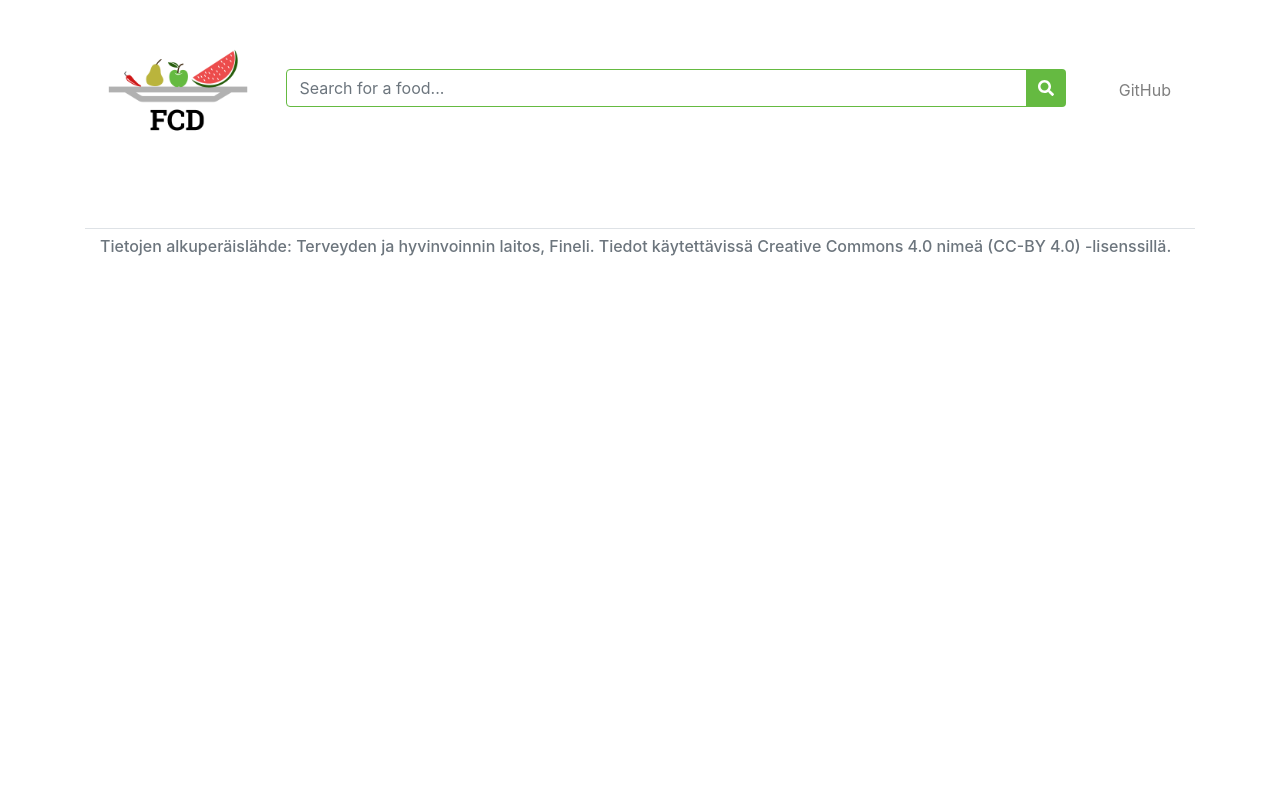
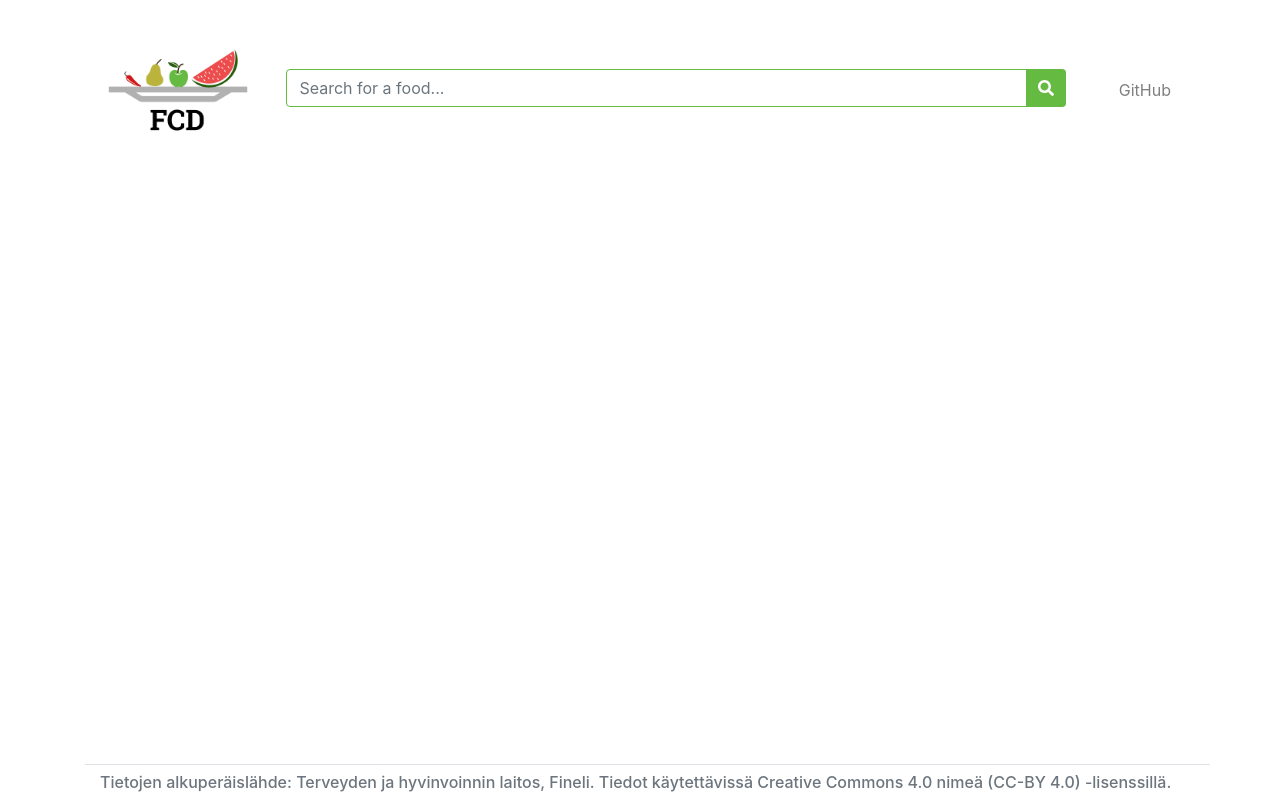
Before and after one commit to ArttuOll/FoodComponentDashboard, a React (Create React App) app: page / in a window 1280 px wide. Built offline with nearby package versions, Linux system fonts and the light colour scheme.

Commit message:
Kiinnitä alatunniste sivun alaosaan
Bodysta tehtiin vähintään yhden näytön kokoinen ja kiinnitettiin
alatunniste sen alle.

```diff
--- a/src/App.jsx
+++ b/src/App.jsx
@@ -3,13 +3,14 @@ import Container from "react-bootstrap/Container";
 import Body from "./elements/body/body";
 import Footer from "./elements/footer/footer";
 import Header from "./elements/header/header";
+import "styles.css";
 
 function App() {
   const [foodData, setFoodData] = useState([]);
   const [foodName, setFoodName] = useState("");
 
   return (
-    <Container>
+    <Container className="bottomStickyFooterContainer">
       <Header foodDataCallback={setFoodData} foodNameCallback={setFoodName} />
       <Body foodData={foodData} foodName={foodName} />
       <Footer />
--- a/src/elements/footer/footer.jsx
+++ b/src/elements/footer/footer.jsx
@@ -2,9 +2,10 @@ import React from "react";
 import Col from "react-bootstrap/Col";
 import Row from "react-bootstrap/Row";
 import Container from "react-bootstrap/Container";
+import BottomStickyFooter from "elements/footer/footer_styled_components";
 
 const Footer = () => (
-  <footer className="border-top mt-5">
+  <BottomStickyFooter className="border-top">
     <Container>
       <Row>
         <Col>
@@ -15,7 +16,7 @@ const Footer = () => (
         </Col>
       </Row>
     </Container>
-  </footer>
+  </BottomStickyFooter>
 );
 
 export default Footer;
--- /dev/null
+++ b/src/elements/footer/footer_styled_components.jsx
@@ -0,0 +1,9 @@
+import styled from "styled-components";
+
+const BottomStickyFooter = styled.footer`
+  position: absolute;
+  bottom: 0;
+  width: 100%;
+`;
+
+export default BottomStickyFooter;
--- /dev/null
+++ b/src/styles.css
@@ -0,0 +1,13 @@
+footer {
+  position: absolute;
+  bottom: 0;
+  width: 100%;
+}
+
+.bottomStickyFooterContainer {
+  min-height: 100vh;
+  overflow: hidden;
+  position: relative;
+  padding-bottom: 115px;
+  justify-content: center;
+}
```
